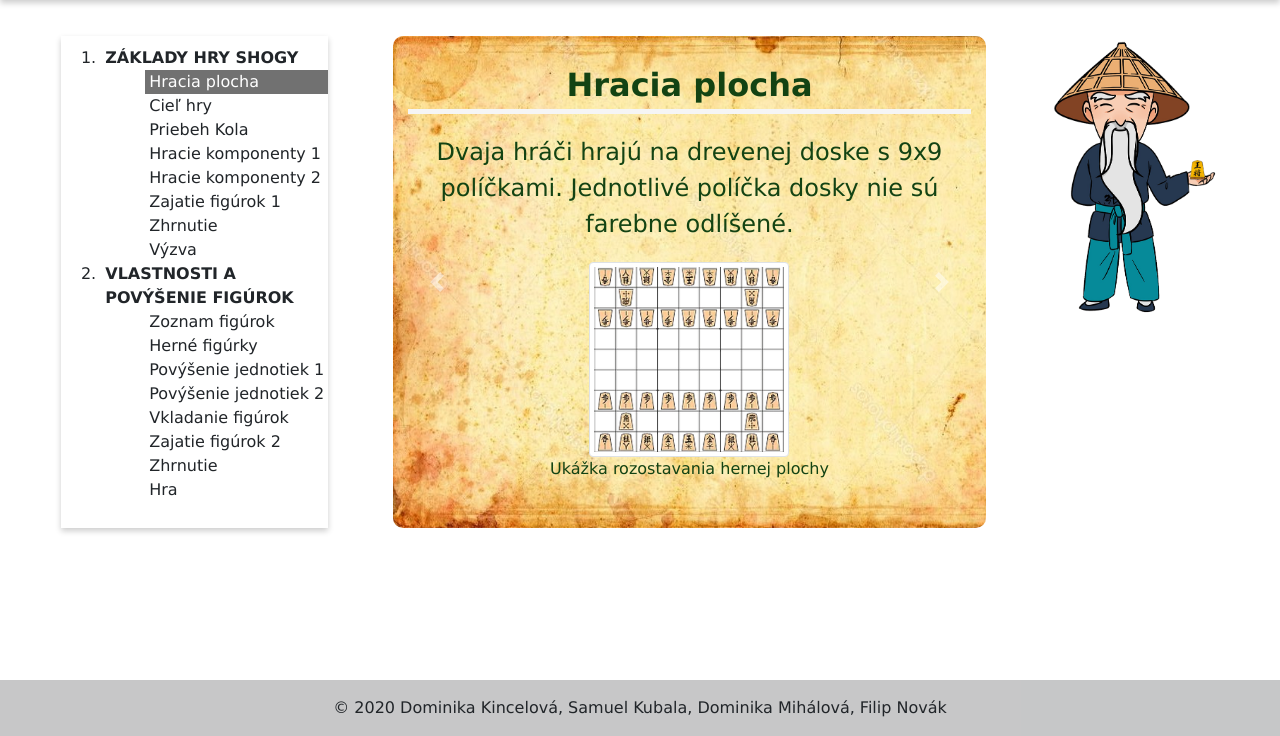
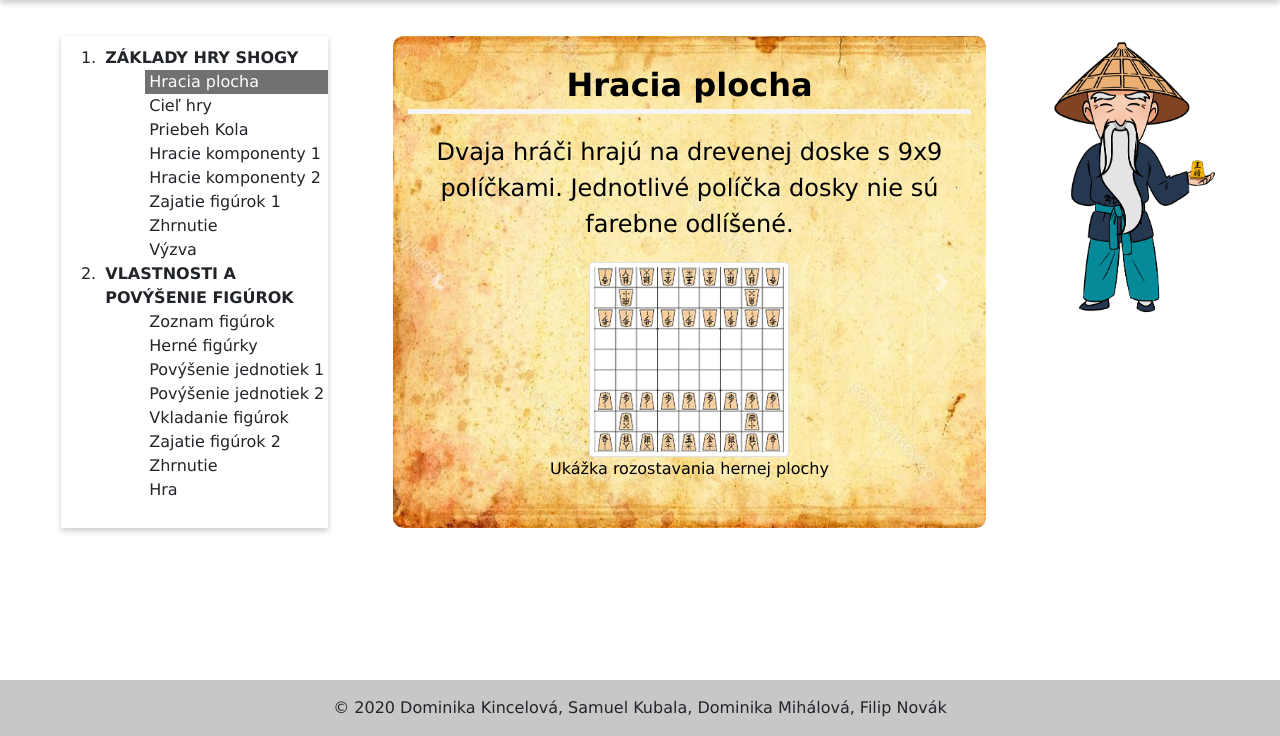
Before and after one commit to mihalova/Learn2Shogi, a PHP site: page /rules.html in a window 1280 px wide. Shown: the part 64-800 px from the top of the page. Run offline with PHP 8.4, Linux system fonts and the light colour scheme.

Commit message:
Pravidla css

```diff
--- a/rulesStyle.css
+++ b/rulesStyle.css
@@ -50,7 +50,7 @@ section{
     /*height: 560px;*/
     /*width: 700px;*/
     /*padding: 0 100px;*/
-    color:#134313;
+    color:black;
     margin:0 auto;
     background-image: url("pictures/00.jpg");
     background-repeat: no-repeat;
```
